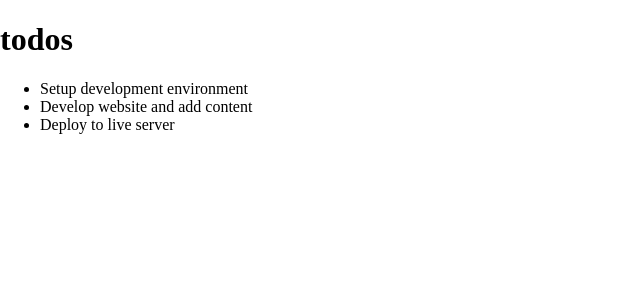
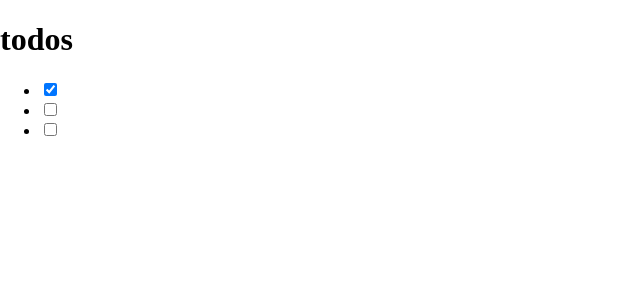
Before and after one commit to Danie12345/react-todo-list, a React (Create React App) app: page / in a window 1280 px wide. Shown: the top 300 px of the page, without its empty margins (0-640 px from the left). Built offline with nearby package versions, Linux system fonts and the light colour scheme; the HTML template or start-up script is replaced by a standard one.

Commit message:
Pass onClick handler

```diff
--- a/src/components/TodoContainer.js
+++ b/src/components/TodoContainer.js
@@ -23,11 +23,15 @@
     ]
   };
 
+  handleChange = () => {
+    console.log("clicked");
+  };
+
   render() {
     return (
       <div>
         <Header />
-        <TodosList todos={this.state.todos} />
+        <TodosList todos={this.state.todos} handleChangeProps={this.handleChange} />
       </div>
     )
   }
--- a/src/components/TodoItem.js
+++ b/src/components/TodoItem.js
@@ -1,7 +1,15 @@
 import React from "react"
 
 function TodoItem(props) {
-  return <li>{props.todo.title}</li>
+  return (
+    <li>
+      <input
+        type="checkbox"
+        checked={props.todo.completed}
+        onChange={() => props.handleChangeProps()}
+      />
+    </li>
+  );
 }
 
 export default TodoItem;
--- a/src/components/TodosList.js
+++ b/src/components/TodosList.js
@@ -6,7 +6,11 @@
     return (
       <ul>
         {this.props.todos.map(todo => (
-          <TodoItem key={todo.id} todo={todo} />
+          <TodoItem
+            key={todo.id}
+            todo={todo}
+            handleChangeProps={this.props.handleChangeProps}
+          />
         ))}
       </ul>
     )
```
